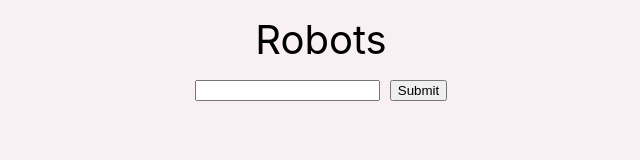
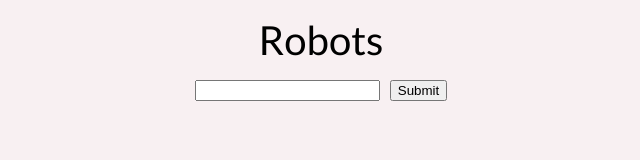
Before and after one commit to sumi419/robohash-app, a React (Create React App) app in the folder client/: page / in a window 1280 px wide. Shown: the top 160 px of the page, without its empty margins (319-959 px from the left). Built offline with nearby package versions, Linux system fonts and the light colour scheme.

Commit message:
🔡 Update Title font to Lato

```diff
--- a/client/src/styles/app.module.css
+++ b/client/src/styles/app.module.css
@@ -7,6 +7,7 @@
 }
 
 .title {
+  font-family: Lato;
   font-size: 4rem;
   margin-bottom: 2rem;
 }
```
